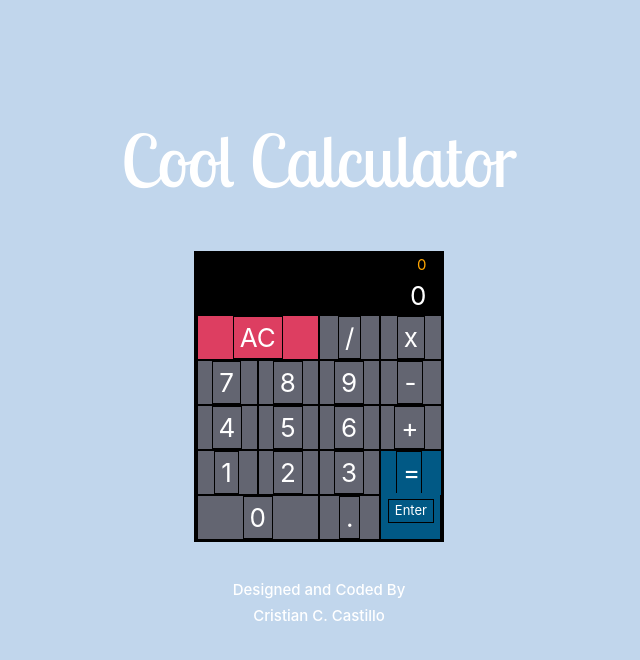
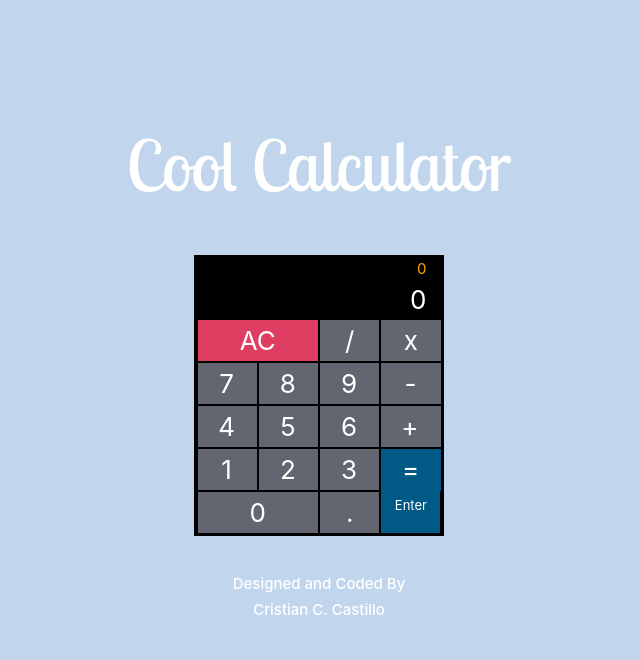
Before and after one commit to Cristian-Castillo/My-JavaScript-Calculator-Project, a React (Create React App) app: page / in a window 1280 px wide. Shown: the top 660 px of the page, without its empty margins (321-961 px from the left). Built offline with nearby package versions, Linux system fonts and the light colour scheme.

Commit message:
rxied layout

```diff
--- a/src/components/ContainerStyle.css
+++ b/src/components/ContainerStyle.css
@@ -18,7 +18,7 @@
 button{
 text-align: center !important;
 outline:none !important;
-  border:.5px solid black !important;
+border:none !important;
 color:white;
 background-color:var(--darkGray);
 animation-name: colorful;
@@ -50,6 +50,8 @@ button:hover{
   color:orange;
   padding-top:3px;
   background-color:black !important;
+  width:180px;
+
 }
 
 .ac-div{
@@ -87,6 +89,7 @@ button:hover{
 .multi:hover{
 color:black !important;
 }
+
 
 .dig-seven{
 border:.5px solid black;
@@ -287,6 +290,6 @@ button:hover{
 .coolStyle{
 font-family: 'Lemonada', cursive;
 font-family: 'Lobster Two', cursive;
-  font-size:72px;
+font-size:70px;
 text-align: center;
 }
```
Lines whose indentation alone changed are shown as unchanged.
